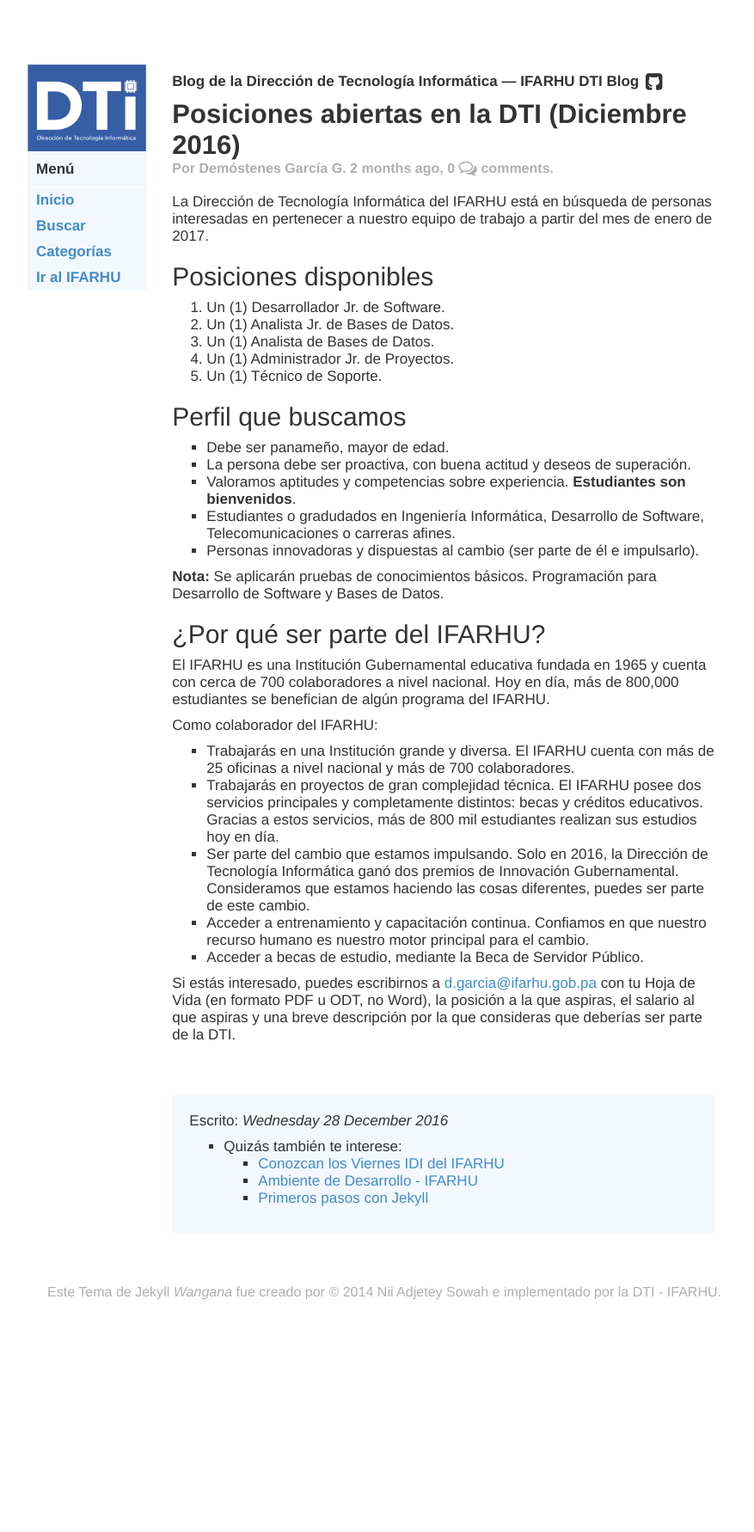
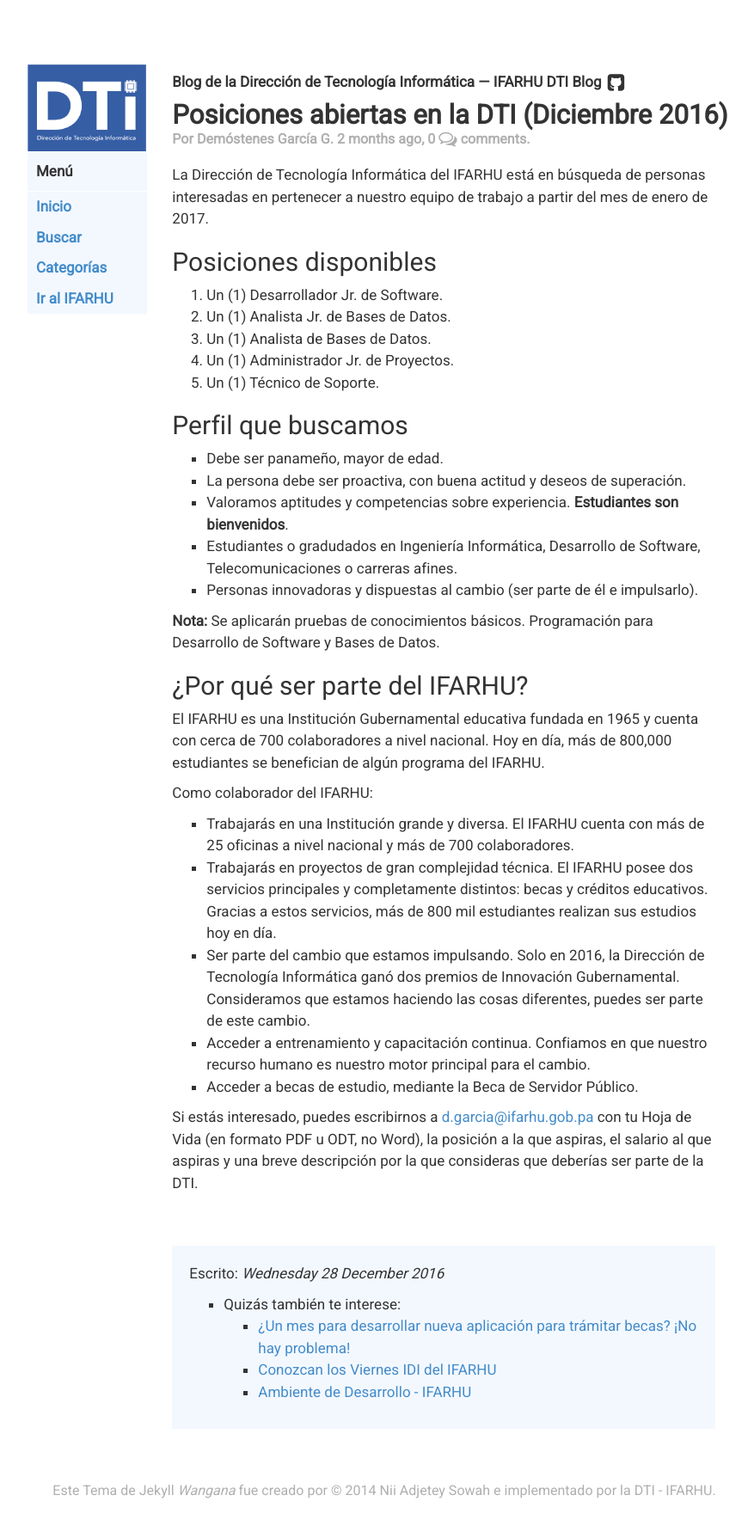
Before and after one commit to IFARHU/ifarhu.github.io, a Jekyll site: the page built from _posts/Tecnologia/2016-12-28-posiciones-abiertas-dti-ifarhu.md, in a window 1280 px wide. Shown: the whole page at 86% size, without its empty margins (193-1070 px from the left). Built offline with Jekyll 4.4.1, drawn with Linux system fonts in a browser that asks for light colours; some web fonts are replaced; comment, search, counter and statistics services are not loaded; before the commit the page ends 1554 px from its top, so only the background shows below that.

Commit message:
2017-03-10 - Agregando blog post del nuevo sistema de administracion de becas

```diff
--- a/_includes/head.html
+++ b/_includes/head.html
@@ -15,7 +15,8 @@
         <link rel="icon" type="image/png" href="{{ "/favicon.png" | prepend: site.url }}">
         <!-- Custom CSS -->
         <link rel="stylesheet" href="{{ "/assets/css/main.css" | prepend: site.url }}">
-        <link href='https://fonts.googleapis.com/css?family=Poly:400,400italic' rel='stylesheet' type='text/css'>
+        <link href="https://fonts.googleapis.com/css?family=Roboto" rel="stylesheet">
+
         <!-- JQuery -->
         <script src="{{ "/assets/js/jquery-1.10.2.js" | prepend: site.url }}"></script>
         <!-- HTML5 Shim and Respond.js IE8 support of HTML5 elements and media queries -->
--- /dev/null
+++ b/_posts/Tecnologia/2017-03-10-aplicacion-tramite-becas-2-0.md
@@ -0,0 +1,110 @@
+---
+layout: post
+title: ¿Un mes para desarrollar nueva aplicación para trámitar becas? ¡No hay problema!
+date: 2017-03-10
+comments: false
+archive: false
+category: Tecnologia
+author: demostenes
+---
+
+El IFARHU tiene aproximadamente unos 600,000 estudiantes beneficiados con algún tipo de beca a nivel nacional, representando **aproximadamente el 75% de la población estudiantil de Panamá**. Estos estudiantes son tramitados mediante un sistema desarrollado por la Dirección de Tecnología Informática llamado "Administrador de Becas", desarrollado hace algunos años sobre tecnología prácticamente obsoleta.
+
+El ciclo de los trámites de becas se renueva cada año y es enero el inicio de este ciclo. Noviembre, por temas de cierre fiscal, es el cierre del ciclo. Solo las tres primeras semanas de cada año, más de **100,000** nuevos estudiantes hacen su ingreso en los sistemas de becas, mediante el trámite oportuno de estos estudiantes.
+
+Para ello, los tramitadores del IFARHU desarrollan, incansablemente, rondas de tramitación de beneficios, las cuales pueden durar hasta 12 horas de trabajo. Este trabajo tan arduo y fatigante, lleva que se cometan algunos errores como:
+
+- Errores de captación en las cédulas, nombres, apellidos, etc.
+- Errores de captación en los tipos de beneficio y montos.
+
+Muchos de estos errores son atribuíbles a la capa 8 (el humano que los desarrolla) pero pueden ser sufragables mediante la incorporación de tecnología. Esto nos llevó a pensar que era totalmente necesario el desarrollo de una nueva capa para el trámite de los beneficios de becas en el IFARHU.
+
+Pero hay dos problemas:
+
+1. Por temas de periodo fiscal, no podríamos ejecutar nada hasta que el periodo actual cerrara (en noviembre), para no afectar los beneficios vigentes (como cancelar los que estén errados). Esto nos daba poco más de un mes: del 22 de noviembre hasta el 31 de diciembre, sancando los días libres del mes de diciembre.
+1. Eran necesarias integraciones (por ejemplo, con Tribunal Electoral) para facilitar el flujo de tramitación.
+
+## Entender el Producto Mínimo Viable (MVP)
+
+No todo lo necesitamos para la primera versión, la cual debía salir inmediatamente iniciara el ciclo de trámites (primera semana de enero).
+
+En el IFARHU, todo el personal de Desarrollo de Sistemas está entrenado en principios y metodologías ágiles de desarrollo, muchos de nosotros certificados. Antes de iniciar el proceso, de desarrollo es necesario comprender que entienden nuestros usuarios como valor para su producto.
+
+> "Individios e interacciones sobre procesos y herramientas"
+> — Agile Manifesto
+
+Luego de las primeras sesiones con nuestros interesados, pudimos segregar el gran sistema de trámite en los siguientes módulos (épicas):
+
+1. Módulo de Tramitación
+1. Módulo de Seguimiento
+1. Módulo de Actas / Resolución
+1. Módulo de Carnet
+1. Módulo de Administración
+1. Módulo de Reportes
+
+De todas estas épicas y gracias a la interacción con nuestros usuarios, entendimos que para el inicio del ciclo era necesario 80% del módulo funcional (Módulo de Tramitación), algunas historias del Módulo de Administración (Usuarios, etc.) y algunas otras del Módulo de Seguimiento. Esto fue descompuesto en alrededor de unas _36 historias de usuario_ distintas. Esto mayormente debido a que, de todas las acciones que se ejecutan al inicio del ciclo, el 98% son realmente referenciadas al trámite.
+
+## Desarrollar una planificación inicial
+
+Posteriormente, desarrollamos una planificación inicial y un plan inicial de entregas. Como teníamos aproximadamente unas 6 semanas de desarrollo, dividimos nuestros ciclos de desarrollo en 3 sprints de 2 semanas cada uno y un [Sprint 0](https://www.scrumalliance.org/community/articles/2013/september/what-is-sprint-zero) que debía ser ejecutado de inmediato.
+
+Durante este Sprint 0:
+
+- Escogimos las tecnologías que íbamos a utilizar. Por el tiempo y la necesidad de integración tuvimos que escoger ASP.NET MVC 5, que es la tecnología más familiar para los ingenieros.
+- Desarrollamos el equipo que iba a encargarse del desarrollo (no solo de la parte de ingeniería, sino también de las pruebas, integración y documentación).
+- Desarrollamos el _backlog_ inicial del producto.
+- Nos encargamos que todos los miembros del equipo tuviesen un ambiente estable y listo para el desarrollo.
+
+## Manos a la obra
+
+En el Sprint 1, desarrollamos las principales funcionalidades esperadas por el usuario final, como aquellas relacionadas con el trámite y una integración completa con el Tribunal Electoral, lo que iba a eliminar en un 99.99% las inconsistencias de tramitación. Esto era sumamente importante para nuestro usuario final y se catalogó como una de las funcionalidades principales para el nuevo sistema.
+
+En el IFARHU, poseemos una aplicación intermedia que se encarga de la consulta con el Tribunal Electoral que expone un API en JSON. Esta aplicación conocida como SIVIFARHU (Sistema de Verificación Interna IFARHU) realiza un ciclo similar al siguiente:
+
+<img src="/assets/images/2017_03_10_sivifarhu.png" alt="" width="100%" />
+
+Básicamente el sistema tiene tres fuentes de información y sigue un ciclo de la siguiente manera:
+
+1. El API recibe el número de cédula que verifica primero en las instancias de [Redis](https://redis.io/) que tenemos disponibles.
+1. Si no existe en el Redis, hace una consulta rápida a las Bases de Datos Relaciones donde se determina si esta cédula ya fue verificada con el Tribunal Electoral.
+1. De lo contrario, hace la consulta al Tribunal Electoral y pide una "verificación" al usuario. Si el usuario da como "válida" la verificación, se almacena en Redis que subsecuentemente se almacena en la Base de Datos Relacional.
+
+Ya que la consulta al Tribunal Electoral tiende a ser un poco lenta y la consulta a nuestra Bases de Datos puede estar un poco colapsada en estos momentos (hablando de que son cientos de usuarios ingresando cientos de miles de datos en pocas semanas), sopesamos un poco la carga utilizando esta forma, lo que nos lleva un tiempo de respuesta regularmente de unos pocos milisegundos.
+
+A nivel del diseño no nos tuvimos que preocupar mucho. Todos los aplicativos del IFARHU utilizan un [Taboga](https://github.com/ifarhu/taboga), un sistema de templates que nos permite uniformidad en los diseños.
+
+<img src="/assets/images/2017_03_10_ss1.png" alt="" width="100%" />
+
+En el resto de los Sprints, nos concentramos en otras funcionalidades que eran necesarias para nuestra funcionalidad del ciclo inicial.
+
+**En el Sprint 1 pudimos:**
+
+- Realizar las integraciones con el Tribunal Electoral, lo que ahora reduciría notablemente el tiempo necesario para el trámite de un estudiante.
+- Realizar las conexiones al Directorio Activo, como [SSO](https://en.wikipedia.org/wiki/Single_sign-on).
+- Desarrollar el primer formulario de tramitación, el cual permitiese crear los primeros beneficios en el sistema.
+
+**En el Sprint 2:**
+
+- Desarrollar un módulo para la configuración de los beneficios, evitando el ingreso de datos errados en los montos.
+- Desarrollar las pantallas y funcionalidades para el seguimiento de los estudiantes (modificar el estado actual del estudiante)
+
+**En el Sprint 3:**
+
+- Desarrollar las pantallas para la actualización de los estudiantes (como modificación de sus representantes legales, sus beneficios, etc).
+
+## Entrenamiento
+
+Debido al poco tiempo para el desarrollo e implementación de este nuevo sistema, no hubo tiempo para realizar entrenamientos formales para nuestros colaboradores. Es por ello que nuestra técnica fue mucho más simple:
+
+1. Desarrollamos ciclos internos para validar la experiencia de usuario y la usabilidad de nuestros sistemas, corrigiendo errores y discordancias de inmediato.
+1. Como utilizamos [Taboga](https://github.com/ifarhu/taboga), el aplicativo y su flujo es muy similar a otros aplicativos del IFARHU. Esto hace que el usuario instintivamente conozca que debe hacer. El mismo SIVIFARHU, usado diariamente para la validación de las generales del estudiante, tiene un diseño idéntico a este sistema.
+1. Desarrollamos vídeo-tutoriales, los cuales fueron transmitidos por la Intranet del IFARHU. Adicionalmente se desarrollaron manuales, los cuales también fueron incluídos en el Wiki interno del IFARHU.
+1. Se entrenó a nuestro Helpdesk sobe el uso del aplicativo, permitiéndoles dar respuestas a preguntas comunes.
+
+<img src="/assets/images/2017_03_10_ss2.png" alt="" width="100%" />
+
+## Resultados
+
+Los resultados han sido positivos. De febrero a marzo hemos podido desarrollar los otros módulos según han sido necesarios y con esto, hemos ido entregando incrementalmente un sistema que, de forma tradicional, hubiese demorado cerca de 6 meses su construcción.
+
+De igual forma, y gracias a la integración con otras partes operativas y entender el valor esperado, hemos podido desarrollar las funcionalidades principales esperadas por las partes interesadas, las cuales vieron una entrega continua de valor en todo momento.
--- a/assets/css/_sass/_site.scss
+++ b/assets/css/_sass/_site.scss
@@ -1,8 +1,6 @@
-// Refactored @Wed, march 11, 2015
-// Custom containers & wrappers
 body {
   color:#000;
-  font: 17px Poly, 'Helvetica Neue', Helvetica, serif, Arial !important;
+  font: 17px Roboto, 'Helvetica Neue', Helvetica, serif, Arial !important;
   letter-spacing: 0.001em;
 }
 
--- /dev/null
+++ b/assets/css/_sass/_typebase.scss
@@ -0,0 +1,93 @@
+/*! Typebase.less v0.1.0 | MIT License */
+/* Setup */
+html {
+  /* Change default typefaces here */
+  font-family: serif;
+  font-size: 137.5%;
+  -webkit-font-smoothing: antialiased;
+}
+/* Copy & Lists */
+p {
+  line-height: 1.5em;
+  margin-top: 1.5em;
+  margin-bottom: 0;
+}
+ul,
+ol {
+  margin-top: 1.5em;
+  margin-bottom: 1.5em;
+}
+ul li,
+ol li {
+  line-height: 1.5em;
+}
+ul ul,
+ol ul,
+ul ol,
+ol ol {
+  margin-top: 0;
+  margin-bottom: 0;
+}
+blockquote {
+  line-height: 1.5em;
+  margin-top: 1.5em;
+  margin-bottom: 1.5em;
+}
+/* Headings */
+h1,
+h2,
+h3,
+h4,
+h5,
+h6 {
+  /* Change heading typefaces here */
+  font-family: sans-serif;
+  margin-top: 1.5em;
+  margin-bottom: 0;
+  line-height: 1.5em;
+}
+h1 {
+  font-size: 4.242em;
+  line-height: 4.5em;
+  margin-top: 3em;
+}
+h2 {
+  font-size: 2.828em;
+  line-height: 3em;
+  margin-top: 3em;
+}
+h3 {
+  font-size: 1.414em;
+}
+h4 {
+  font-size: 0.707em;
+}
+h5 {
+  font-size: 0.4713333333333333em;
+}
+h6 {
+  font-size: 0.3535em;
+}
+/* Tables */
+table {
+  margin-top: 1.5em;
+  border-spacing: 0px;
+  border-collapse: collapse;
+}
+table td,
+table th {
+  padding: 0;
+  line-height: 33px;
+}
+/* Code blocks */
+code {
+  vertical-align: bottom;
+}
+/* Leading paragraph text */
+.lead {
+  font-size: 1.414em;
+}
+/* Hug the block above you */
+.hug {
+  margin-top: 0;
+}
--- a/assets/css/main.scss
+++ b/assets/css/main.scss
@@ -11,6 +11,7 @@ $lnk-highlight-color: #333;
 @import "_site";
 // syntax highlighting
 @import "_syntax";
+@import "_typebase";
 // bootstrap
 @import "_bootstrap.min";
 // fontawesome icons
```
Also changed, not shown: Gemfile.lock, assets/images/2017_03_10_sivifarhu.png (added), assets/images/2017_03_10_ss1.png (added), assets/images/2017_03_10_ss2.png (added).
